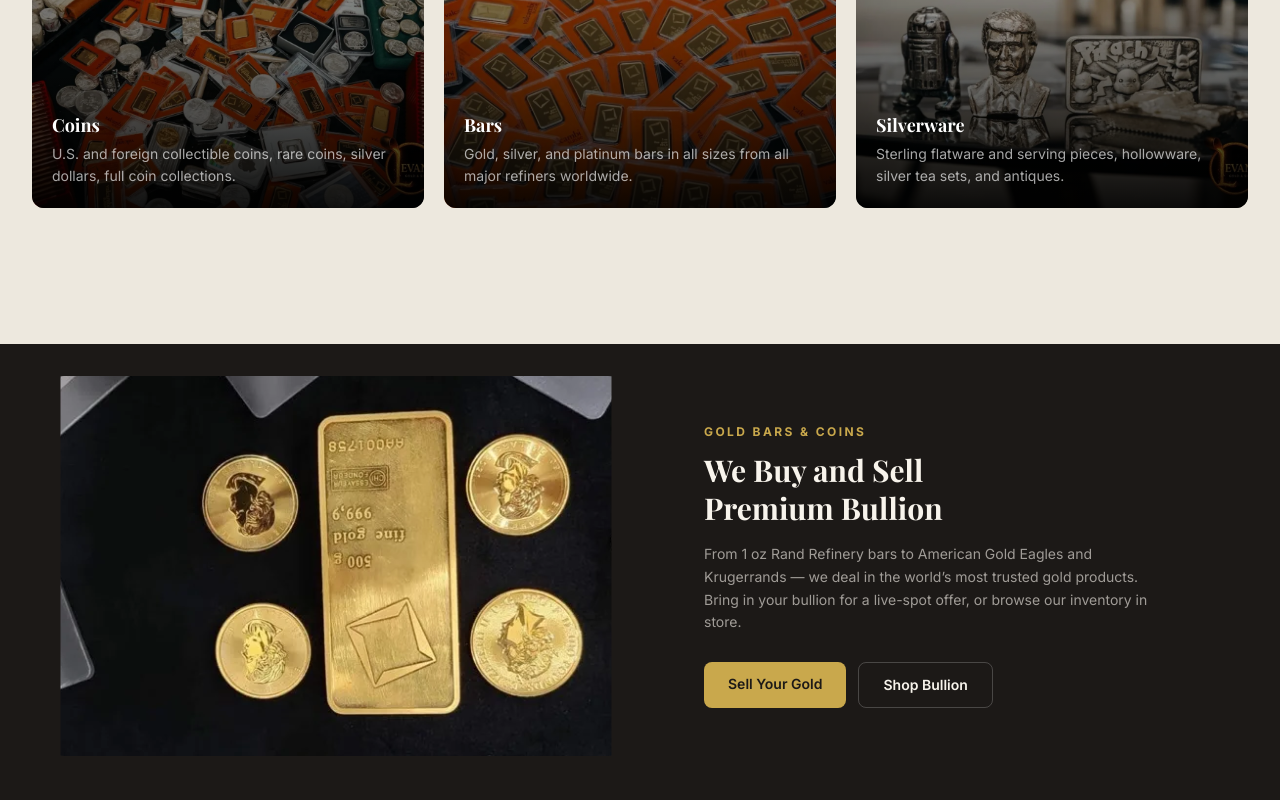
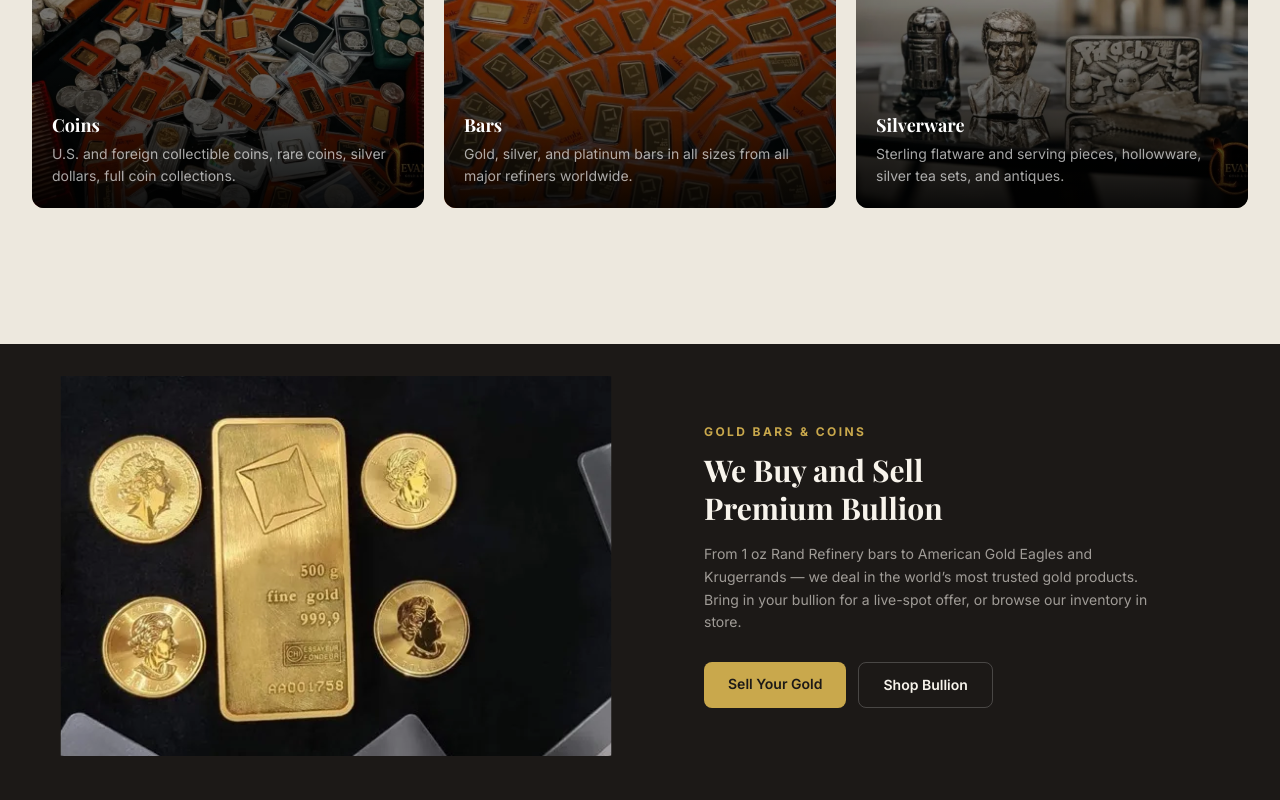
Before and after one commit to Larry-MG/levant-nextjs, a Next.js app: page / in a window 1280 px wide. Shown: the part 4020-4820 px from the top of the page. Built offline with nearby package versions, Linux system fonts and the light colour scheme; no server answers.

Commit message:
Fix gold bullion image rotation and add rounded corners
Co-Authored-By: Claude Sonnet 4.6 <noreply@anthropic.com>

```diff
--- a/app/page.tsx
+++ b/app/page.tsx
@@ -371,7 +371,7 @@ export default async function HomePage() {
                   alt="Rand Refinery gold bars and gold coins at Levant Gold & Silver"
                   fill
                   loading="eager"
-                  className="object-cover object-center rotate-90 scale-[1.45]"
+                  className="object-cover object-center -rotate-90 scale-[1.45] rounded-[2rem]"
                   sizes="(max-width: 1024px) 100vw, 50vw"
                 />
               </div>
```
